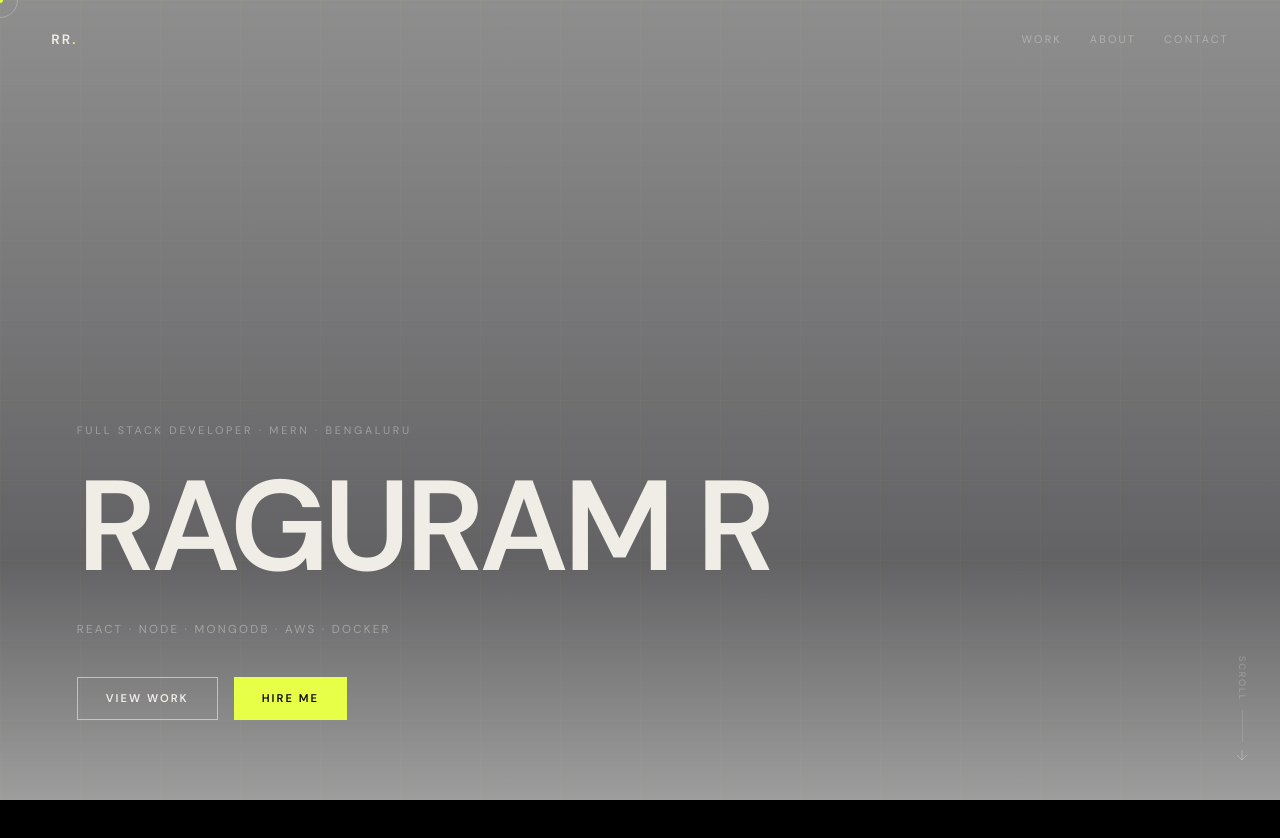
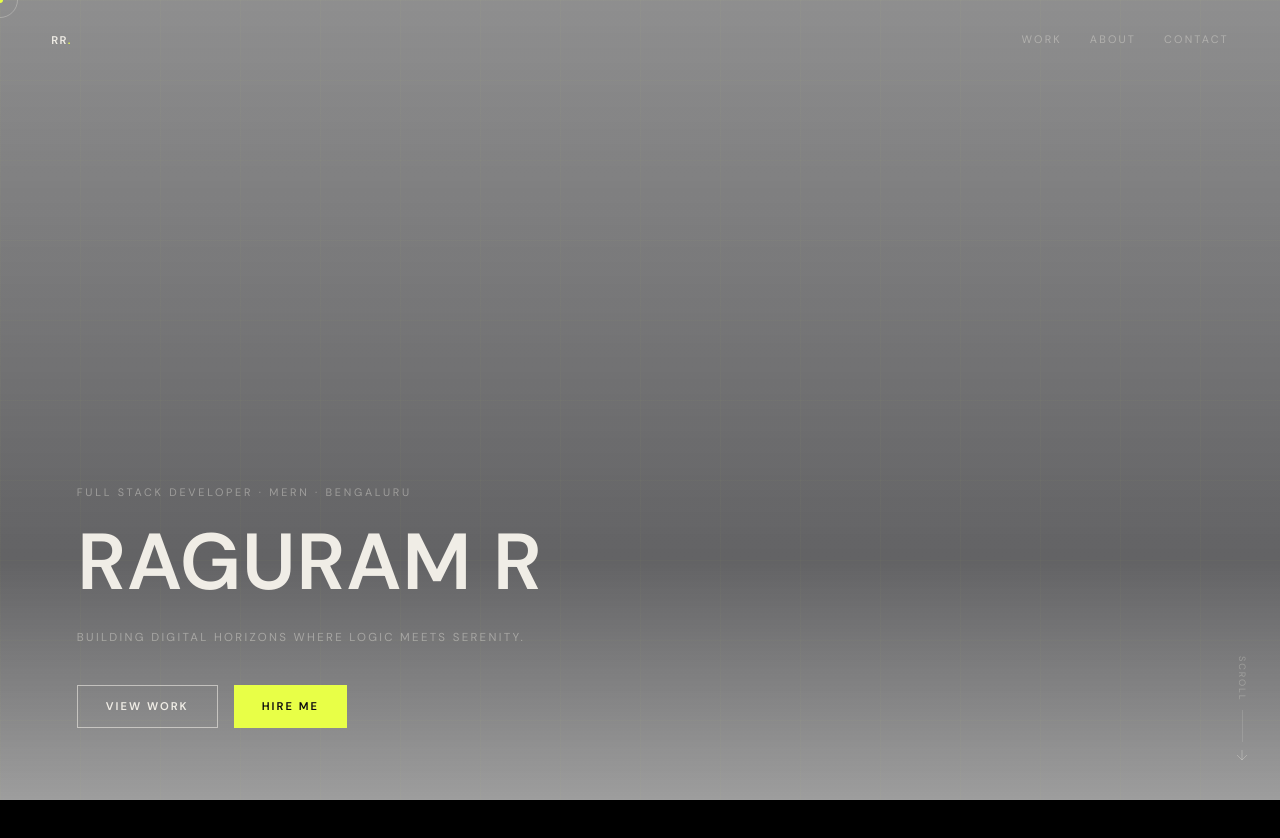
Before and after one commit to Ragu3175/Raguram-portfolio-2026, a React (Vite) app: page / in a window 1280 px wide. Shown: the top 838 px of the page. Built offline with nearby package versions, Linux system fonts and the light colour scheme; a web font is replaced by a local one.

Commit message:
acceptable 2

```diff
--- a/src/App.jsx
+++ b/src/App.jsx
@@ -23,23 +23,32 @@ function App() {
   const [isHeroReady, setIsHeroReady] = useState(false);
   const [loadingFinished, setLoadingFinished] = useState(false);
 
+  const [lenis, setLenis] = useState(null);
+
   // Fix 1: Initialize Lenis Smooth Scroll (npm version)
   useEffect(() => {
-    const lenis = new Lenis({
+    const instance = new Lenis({
       duration: 1.2,
       easing: (t) => Math.min(1, 1.001 - Math.pow(2, -10 * t)),
     });
 
-    lenis.on('scroll', ScrollTrigger.update);
+    instance.on('scroll', ScrollTrigger.update);
+    setLenis(instance);
 
     const raf = (time) => {
-      lenis.raf(time);
+      instance.raf(time);
       requestAnimationFrame(raf);
     };
     requestAnimationFrame(raf);
 
-    return () => lenis.destroy();
+    return () => instance.destroy();
   }, []);
+
+  const scrollTo = useCallback((target, offset = 0) => {
+    if (lenis) {
+      lenis.scrollTo(target, { offset });
+    }
+  }, [lenis]);
 
   // Fix 2: Refresh ScrollTrigger after sections mount
   useEffect(() => {
@@ -77,7 +86,7 @@ function App() {
       <Atmosphere isActive={loadingFinished} />
 
       {/* Hero: Always rendered but possibly covered by Loader */}
-      <Hero onReady={handleHeroReady} />
+      <Hero onReady={handleHeroReady} scrollTo={scrollTo} />
 
       {loadingFinished && (
         <>
--- a/src/components/Hero.jsx
+++ b/src/components/Hero.jsx
@@ -6,7 +6,7 @@ import BlurText from './BlurText'
 
 gsap.registerPlugin(ScrollTrigger)
 
-export default function Hero({ onReady }) {
+export default function Hero({ onReady, scrollTo }) {
   const [isMobile, setIsMobile] = useState(false)
   const [framesLoaded, setFramesLoaded] = useState(false)
 
@@ -203,7 +203,21 @@ export default function Hero({ onReady }) {
 
       <nav className={styles.nav}>
         {['Work', 'About', 'Contact'].map(item => (
-          <a key={item} href={`#${item.toLowerCase()}`} className={styles.navLink}>{item}</a>
+          <a
+            key={item}
+            href={`#${item.toLowerCase()}`}
+            onClick={(e) => {
+              e.preventDefault();
+              const target = `#${item.toLowerCase()}`;
+              // Landing at 1.95 * innerHeight puts us at the end of the About reveal pin
+              // so the content is fully visible as requested.
+              const offset = item === 'About' ? window.innerHeight * 1.95 : 0;
+              if (scrollTo) scrollTo(target, offset);
+            }}
+            className={styles.navLink}
+          >
+            {item}
+          </a>
         ))}
       </nav>
 
@@ -233,7 +247,7 @@ export default function Hero({ onReady }) {
           />
         </div>
         <p ref={subRef} className={styles.subtitle} style={{ opacity: 0 }}>
-          React · Node · MongoDB · AWS · Docker
+          Building digital horizons where logic meets serenity.
         </p>
         <div ref={ctaRef} className={styles.ctaContainer} style={{ opacity: 0 }}>
           <HoverBtn onClick={() => {}} outline>View Work</HoverBtn>
--- a/src/components/Hero.module.css
+++ b/src/components/Hero.module.css
@@ -86,9 +86,9 @@
 
 .logo {
   font-family: "Clash Display", "DM Sans", sans-serif;
-  font-size: 0.85rem;
+  font-size: 0.7rem;
   font-weight: 700;
-  letter-spacing: 0.15em;
+  letter-spacing: 0.12em;
   color: #f0ede6;
 }
 
@@ -103,7 +103,7 @@
   display: flex;
   flex-direction: column;
   justify-content: flex-end;
-  padding: 0 clamp(1.5rem, 6vw, 6rem) 5rem;
+  padding: 0 clamp(1.5rem, 6vw, 6rem) 4.5rem;
 }
 
 .eyebrow {
@@ -117,10 +117,10 @@
 
 .title {
   font-family: "Clash Display", "DM Sans", sans-serif;
-  font-size: clamp(3rem, 10vw, 9.5rem);
+  font-size: clamp(2.2rem, 6.2vw, 5.5rem);
   font-weight: 700;
   line-height: 1.1;
-  letter-spacing: -0.04em;
+  letter-spacing: 0.01em;
   color: #f0ede6;
   white-space: nowrap;
   will-change: transform, opacity;
```
